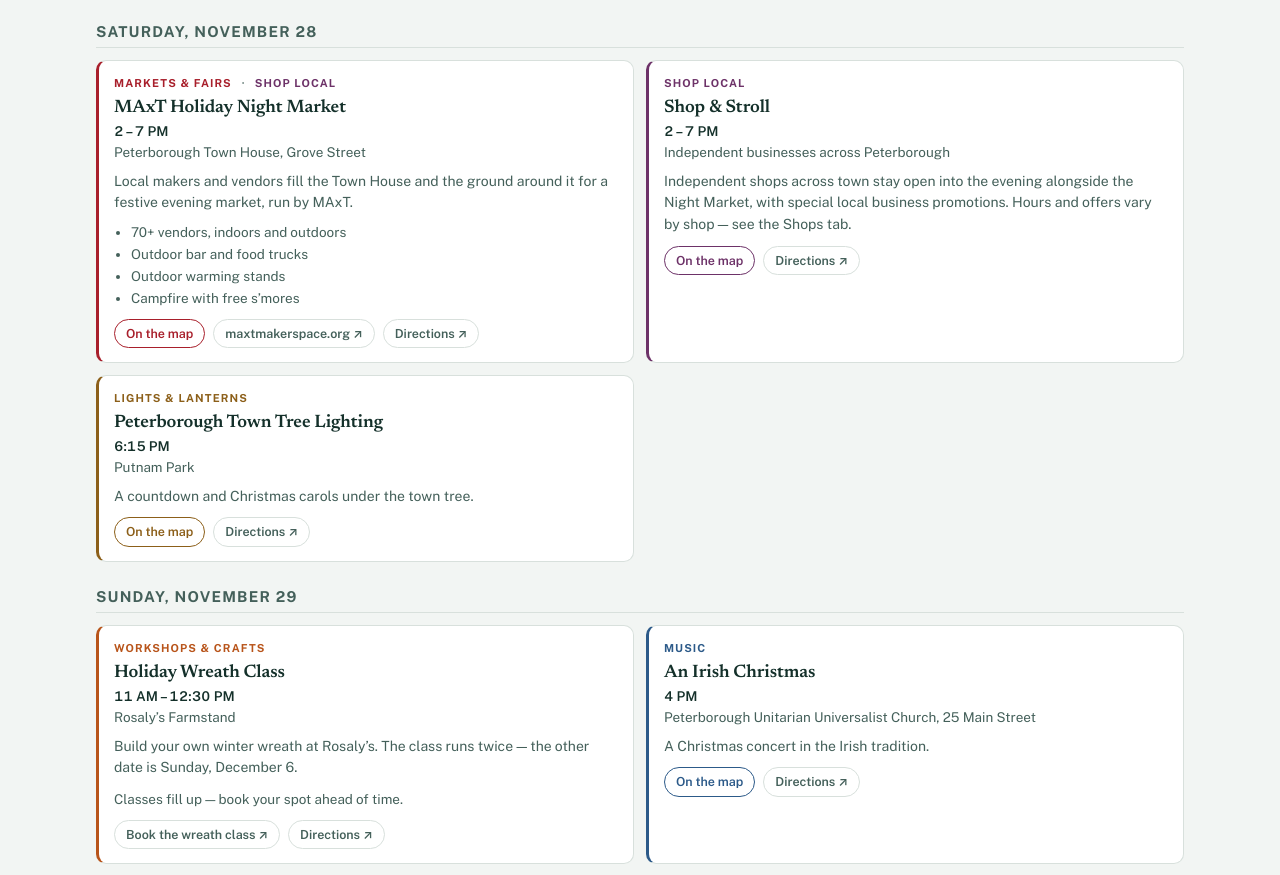
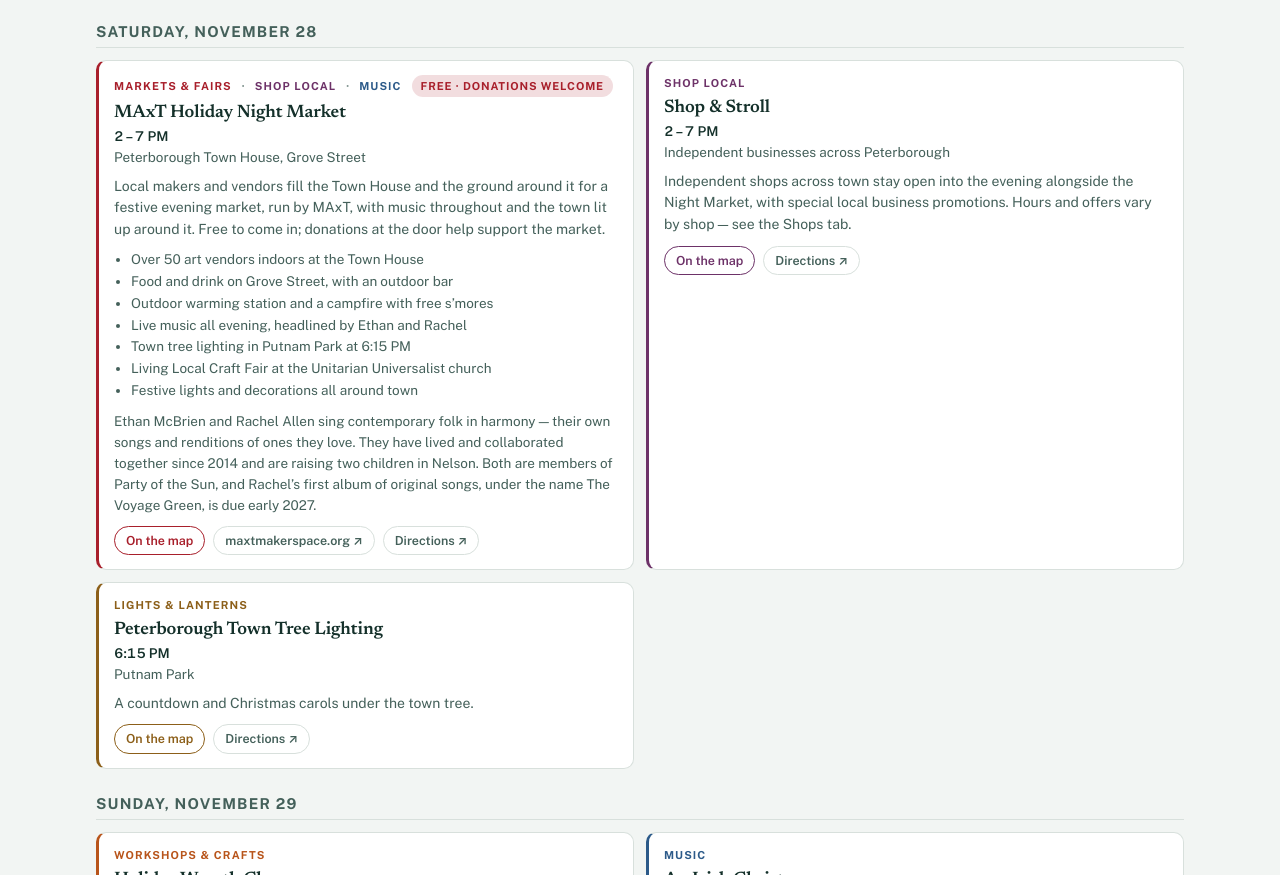
Before and after one commit to erin-cpu/Around-Peterborough, a plain HTML site: page docs/index.html in a window 1280 px wide. Shown: the part 2759-3634 px from the top of the page. Drawn offline with nearby package versions, Linux system fonts and the light colour scheme.

Commit message:
Flesh out the Night Market from MAxT's own description
Free admission with donations at the door is now a badge, the headline
act is named in the bullets, and the performers' background sits in the
note under them rather than crowding the list.

Tagged Music as well as Markets and Shop Local, so it surfaces for
someone browsing the music filter - with a named headliner it is as
much a music night as a market.

The bullets now carry the things that happen around the market on the
same evening: the tree lighting at 6:15, the craft fair at the UU
church, the lights around town. The tree lighting keeps its own card;
this just connects the two for someone reading one of them.

Vendor count follows the new copy - over 50 art vendors indoors, where
the old bullet claimed 70+ indoors and out. The two are not necessarily
in conflict, but the specific indoor figure is the one MAxT published,
so it is the one shown.

Co-Authored-By: Claude Opus 5 <noreply@anthropic.com>

```diff
--- a/docs/data/businesses.json
+++ b/docs/data/businesses.json
@@ -78,7 +78,7 @@
         "id":  "maxt-makerspace",
         "name":  "MAxT Makerspace",
         "category":  "Arts \u0026 makers",
-        "promo":  "Runs the Holiday Night Market, Saturday Nov 28, 2–7 PM at the Peterborough Town House — 70+ vendors indoors and out, outdoor bar, food trucks, warming stands and a campfire with free s\u0027mores.",
+        "promo":  "Runs the Holiday Night Market, Saturday Nov 28, 2–7 PM at the Peterborough Town House — over 50 art vendors indoors, food and an outdoor bar on Grove Street, a warming station, a campfire with free s\u0027mores and live music headlined by Ethan and Rachel. Free; donations welcome at the door.",
         "address":  "Noone Falls, 50 Jaffrey Road. Market is at the Town House, Grove Street.",
         "link":  "https://maxtmakerspace.org/"
     },
--- a/docs/index.html
+++ b/docs/index.html
@@ -966,11 +966,13 @@ const EVENTS = [
     links:[{label:"Peterborough Diner", href:"https://www.facebook.com/PeterboroughDiner"}]
   },
   {
-    id:"nightmarket", title:"MAxT Holiday Night Market", cat:"market", also:["shop"],
+    id:"nightmarket", title:"MAxT Holiday Night Market", cat:"market", also:["shop","music"],
     start:"2026-11-28", time:"2 – 7 PM", sort:840,
     place:"Peterborough Town House, Grove Street", venue:"townhall",
-    desc:"Local makers and vendors fill the Town House and the ground around it for a festive evening market, run by MAxT.",
-    list:["70+ vendors, indoors and outdoors","Outdoor bar and food trucks","Outdoor warming stands","Campfire with free s’mores"],
+    badge:"Free · Donations welcome",
+    desc:"Local makers and vendors fill the Town House and the ground around it for a festive evening market, run by MAxT, with music throughout and the town lit up around it. Free to come in; donations at the door help support the market.",
+    list:["Over 50 art vendors indoors at the Town House","Food and drink on Grove Street, with an outdoor bar","Outdoor warming station and a campfire with free s’mores","Live music all evening, headlined by Ethan and Rachel","Town tree lighting in Putnam Park at 6:15 PM","Living Local Craft Fair at the Unitarian Universalist church","Festive lights and decorations all around town"],
+    note:"Ethan McBrien and Rachel Allen sing contemporary folk in harmony — their own songs and renditions of ones they love. They have lived and collaborated together since 2014 and are raising two children in Nelson. Both are members of Party of the Sun, and Rachel’s first album of original songs, under the name The Voyage Green, is due early 2027.",
     links:[{label:"maxtmakerspace.org", href:"https://maxtmakerspace.org/"}]
   },
   {
```
Also changed, not shown: src/page.html (+5 -3 lines).
